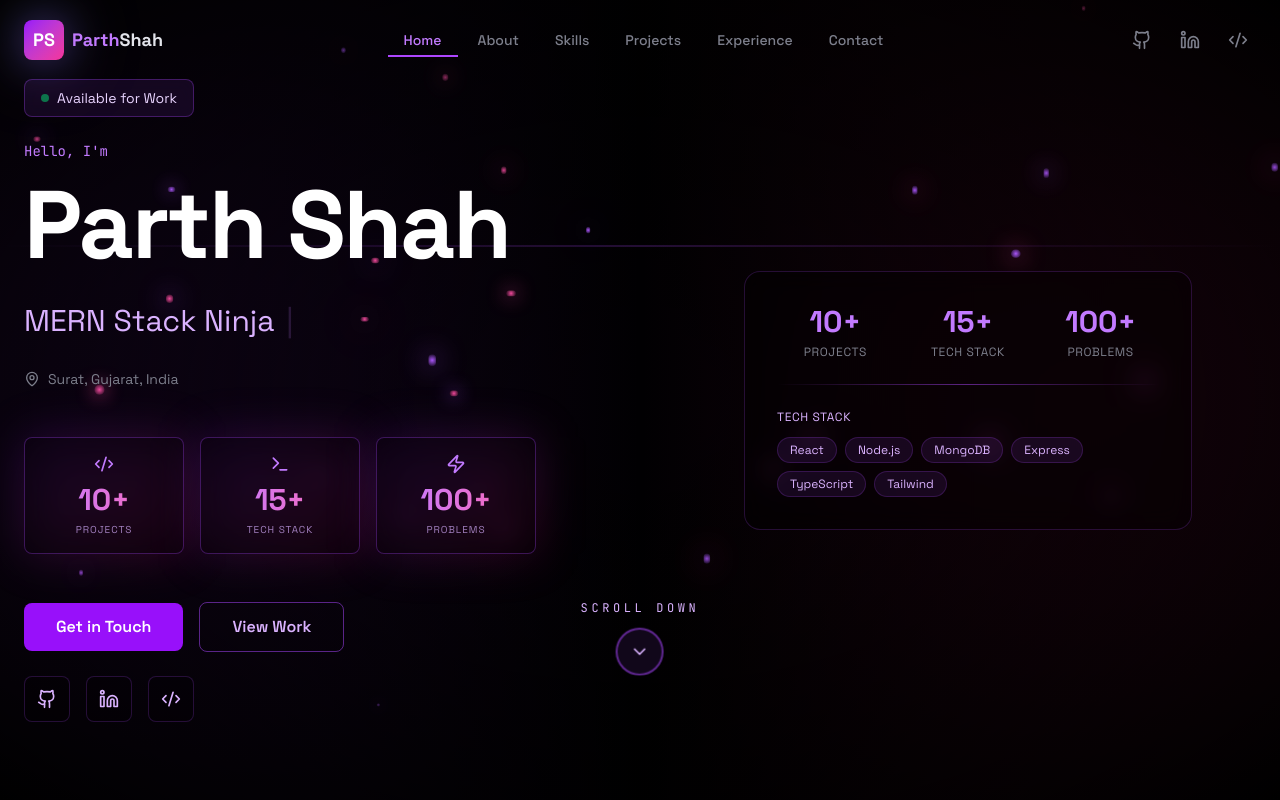
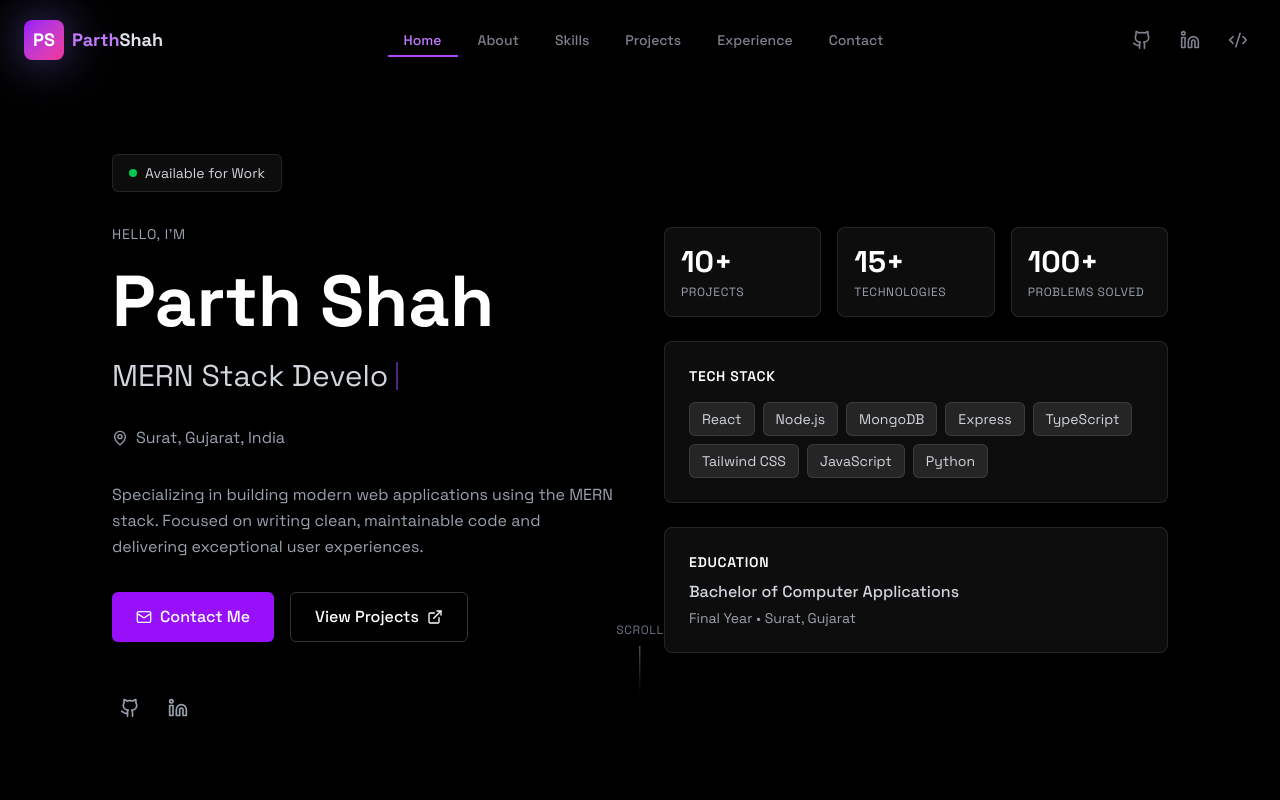
Before and after one commit to ParthDevOp/Portfolio-Parth, a Next.js app: page / in a window 1280 px wide. Shown: the top 800 px of the page. Built offline with nearby package versions, Linux system fonts and the light colour scheme.

Commit message:
auto-commit for ce6fa52b-2f6d-4edc-91a6-c602e4e8120f

```diff
--- a/components/hero.jsx
+++ b/components/hero.jsx
@@ -1,17 +1,14 @@
 "use client"
 
 import { useEffect, useState, useRef } from "react"
-import { motion } from "framer-motion"
-import { Github, Linkedin, Mail, MapPin, ChevronDown, Code2, Terminal, Sparkles, Zap } from "lucide-react"
+import { Github, Linkedin, MapPin, Mail, ExternalLink } from "lucide-react"
 import Link from "next/link"
 
 const roles = [
   "Full Stack Developer",
-  "MERN Stack Ninja 🥷",
-  "Code Sorcerer ✨",
-  "System Architect",
-  "React Specialist",
-  "Problem Solver 🚀",
+  "MERN Stack Developer",
+  "Software Engineer",
+  "Web Developer",
 ]
 
 export function Hero() {
@@ -25,7 +22,6 @@ export function Hero() {
   useEffect(() => {
     setMounted(true)
 
-    // Auto-play video
     if (videoRef.current) {
       videoRef.current.play().catch(() => {})
     }
@@ -58,10 +54,7 @@ export function Hero() {
   if (!mounted) {
     return (
       <section className="min-h-screen flex items-center justify-center bg-black">
-        <div className="relative">
-          <div className="w-20 h-20 border-4 border-purple-500/20 border-t-purple-500 rounded-full animate-spin" />
-          <Sparkles className="absolute top-1/2 left-1/2 -translate-x-1/2 -translate-y-1/2 w-8 h-8 text-purple-400 animate-pulse" />
-        </div>
+        <div className="w-12 h-12 border-2 border-purple-500/30 border-t-purple-500 rounded-full animate-spin" />
       </section>
     )
   }
@@ -69,9 +62,9 @@ export function Hero() {
   return (
     <section
       id="home"
-      className="min-h-screen flex items-center justify-center relative overflow-hidden"
+      className="min-h-screen flex items-center justify-center relative overflow-hidden pt-20"
     >
-      {/* SASUKE VIDEO BACKGROUND - FULL SCREEN */}
+      {/* Video Background - Very Subtle */}
       <div className="absolute inset-0 w-full h-full">
         <video
           ref={videoRef}
@@ -86,269 +79,135 @@ export function Hero() {
           <source src="/videos/sasuke-hero.mp4" type="video/mp4" />
         </video>
 
-        {/* Layered overlays for depth */}
-        <div className="absolute inset-0 bg-gradient-to-b from-black/60 via-black/40 to-black/80" />
-        <div className="absolute inset-0 bg-gradient-to-r from-purple-900/30 via-transparent to-pink-900/30" />
-        <div className="absolute inset-0 bg-[radial-gradient(ellipse_at_center,transparent_0%,black_100%)]" />
+        {/* Dark overlay for professional look */}
+        <div className="absolute inset-0 bg-black/85" />
       </div>
 
-      {/* Animated Lightning Particles */}
-      <div className="absolute inset-0 overflow-hidden pointer-events-none">
-        {mounted && [...Array(30)].map((_, i) => (
-          <motion.div
-            key={i}
-            className="absolute rounded-full"
-            initial={{
-              x: Math.random() * (typeof window !== 'undefined' ? window.innerWidth : 1000),
-              y: typeof window !== 'undefined' ? window.innerHeight + 10 : 1000,
-              opacity: 0,
-              scale: Math.random() * 0.5 + 0.5
-            }}
-            animate={{
-              y: -100,
-              opacity: [0, 1, 1, 0],
-              scale: [1, 1.5, 1]
-            }}
-            transition={{
-              duration: 6 + Math.random() * 4,
-              repeat: Infinity,
-              delay: Math.random() * 5,
-              ease: "linear"
-            }}
-            style={{
-              width: 3 + Math.random() * 5,
-              height: 3 + Math.random() * 5,
-              background: `radial-gradient(circle, ${
-                Math.random() > 0.5 ? '#a855f7' : '#ec4899'
-              }, transparent)`,
-              boxShadow: `0 0 ${10 + Math.random() * 20}px ${
-                Math.random() > 0.5 ? '#a855f7' : '#ec4899'
-              }`
-            }}
-          />
-        ))}
+      <div className="container mx-auto px-6 md:px-12 relative z-10 max-w-6xl">
+        <div className="grid grid-cols-1 lg:grid-cols-2 gap-12 items-center">
+
+          {/* Left Content - Professional */}
+          <div className="space-y-8">
+
+            {/* Status Badge - Minimal */}
+            <div className="inline-flex items-center gap-2 px-4 py-2 rounded-md border border-white/10 bg-white/5">
+              <span className="w-2 h-2 bg-green-500 rounded-full" />
+              <span className="text-sm text-gray-300">Available for Work</span>
             </div>
 
-      {/* Scan line effect */}
-      <div className="absolute inset-0 opacity-20 pointer-events-none">
-        <motion.div
-          className="absolute left-0 w-full h-0.5 bg-gradient-to-r from-transparent via-purple-500 to-transparent"
-          animate={{ top: ['0%', '100%'] }}
-          transition={{ duration: 3, repeat: Infinity, ease: "linear" }}
-        />
+            {/* Name - Clean Typography */}
+            <div className="space-y-3">
+              <p className="text-gray-400 text-sm uppercase tracking-wider">Hello, I'm</p>
+
+              <h1 className="text-5xl sm:text-6xl lg:text-7xl font-bold text-white leading-tight">
+                Parth Shah
+              </h1>
+
+              {/* Role with Typing */}
+              <div className="flex items-center gap-2 text-2xl sm:text-3xl text-gray-300">
+                <span>{displayText}</span>
+                <span className="w-0.5 h-7 bg-purple-500 animate-pulse" />
+              </div>
             </div>
 
-      <div className="container mx-auto px-4 md:px-6 relative z-10">
-        <div className="flex flex-col lg:flex-row items-center gap-12 lg:gap-20">
-
-          {/* Left Content - ENHANCED */}
-          <motion.div
-            className="flex-1 text-center lg:text-left space-y-6"
-            initial={{ opacity: 0, x: -100 }}
-            animate={{ opacity: 1, x: 0 }}
-            transition={{ duration: 0.8, ease: "easeOut" }}
-          >
-            {/* Clean Badge */}
-            <motion.div
-              initial={{ opacity: 0, y: 20 }}
-              animate={{ opacity: 1, y: 0 }}
-              transition={{ delay: 0.2 }}
-              className="inline-flex items-center gap-2 px-4 py-2 rounded-lg border border-purple-500/30 bg-purple-500/10 backdrop-blur-sm"
-            >
-              <span className="w-2 h-2 bg-green-400 rounded-full animate-pulse" />
-              <span className="text-sm text-purple-200">Available for Work</span>
-            </motion.div>
-
-            {/* Clean Name & Title */}
-            <div className="space-y-4">
-              <motion.p
-                initial={{ opacity: 0 }}
-                animate={{ opacity: 1 }}
-                transition={{ delay: 0.3 }}
-                className="text-purple-400 font-mono text-sm"
-              >
-                Hello, I&apos;m
-              </motion.p>
-
-              <motion.h1
-                initial={{ opacity: 0, y: 20 }}
-                animate={{ opacity: 1, y: 0 }}
-                transition={{ delay: 0.4 }}
-                className="text-5xl sm:text-6xl md:text-7xl lg:text-8xl font-bold tracking-tight"
-              >
-                <span className="block text-white">Parth Shah</span>
-              </motion.h1>
+            {/* Location */}
+            <div className="flex items-center gap-2 text-gray-400">
+              <MapPin className="w-4 h-4" />
+              <span>Surat, Gujarat, India</span>
             </div>
 
-            {/* Clean Typing Effect */}
-            <motion.div
-              initial={{ opacity: 0 }}
-              animate={{ opacity: 1 }}
-              transition={{ delay: 0.5 }}
-              className="h-12 flex items-center justify-center lg:justify-start"
-            >
-              <span className="text-xl sm:text-2xl md:text-3xl text-purple-300">
-                {displayText}
-                <motion.span
-                  className="text-purple-400 ml-1"
-                  animate={{ opacity: [1, 0] }}
-                  transition={{ duration: 0.8, repeat: Infinity }}
-                >
-                  |
-                </motion.span>
-              </span>
-            </motion.div>
+            {/* Description */}
+            <p className="text-gray-400 leading-relaxed max-w-xl">
+              Specializing in building modern web applications using the MERN stack.
+              Focused on writing clean, maintainable code and delivering exceptional user experiences.
+            </p>
 
-            {/* Location */}
-            <motion.div
-              initial={{ opacity: 0 }}
-              animate={{ opacity: 1 }}
-              transition={{ delay: 0.6 }}
-              className="flex items-center justify-center lg:justify-start gap-2 text-muted-foreground"
-            >
-              <MapPin className="w-4 h-4" />
-              <span className="text-sm">Surat, Gujarat, India</span>
-            </motion.div>
-
-            {/* Stats - Glowing cards */}
-            <motion.div
-              initial={{ opacity: 0, y: 20 }}
-              animate={{ opacity: 1, y: 0 }}
-              transition={{ delay: 0.7 }}
-              className="grid grid-cols-3 gap-4 py-6 max-w-lg mx-auto lg:mx-0"
-            >
-              {[
-                { label: "Projects", value: "10+", icon: Code2 },
-                { label: "Tech Stack", value: "15+", icon: Terminal },
-                { label: "Problems", value: "100+", icon: Zap }
-              ].map((stat, i) => (
-                <motion.div
-                  key={i}
-                  className="relative group"
-                  whileHover={{ scale: 1.05 }}
-                >
-                  <div className="absolute inset-0 bg-gradient-to-br from-purple-600/20 to-pink-600/20 rounded-lg blur-xl group-hover:blur-2xl transition-all" />
-                  <div className="relative bg-black/40 backdrop-blur-md border border-purple-500/30 rounded-lg p-4 text-center">
-                    <stat.icon className="w-5 h-5 mx-auto mb-2 text-purple-400" />
-                    <div className="text-2xl md:text-3xl font-bold bg-gradient-to-r from-purple-400 to-pink-400 bg-clip-text text-transparent">
-                      {stat.value}
-                    </div>
-                    <div className="text-[10px] text-purple-300/70 uppercase tracking-widest mt-1">
-                      {stat.label}
-                    </div>
-                  </div>
-                </motion.div>
-              ))}
-            </motion.div>
-
-            {/* CTA Buttons - Clean */}
-            <motion.div
-              initial={{ opacity: 0, y: 20 }}
-              animate={{ opacity: 1, y: 0 }}
-              transition={{ delay: 0.8 }}
-              className="flex flex-wrap items-center justify-center lg:justify-start gap-4"
-            >
+            {/* CTA Buttons - Professional */}
+            <div className="flex flex-wrap gap-4">
               <Link
                 href="#contact"
-                className="px-8 py-3 bg-purple-600 hover:bg-purple-700 rounded-lg font-semibold text-white transition-colors duration-300"
+                className="inline-flex items-center gap-2 px-6 py-3 bg-purple-600 hover:bg-purple-700 text-white rounded-md transition-colors font-medium"
               >
-                Get in Touch
+                <Mail className="w-4 h-4" />
+                Contact Me
               </Link>
 
               <Link
                 href="#projects"
-                className="px-8 py-3 border border-purple-500/50 hover:border-purple-400 rounded-lg font-semibold text-purple-300 hover:text-white transition-all duration-300 hover:bg-purple-500/10"
+                className="inline-flex items-center gap-2 px-6 py-3 border border-white/20 hover:border-white/40 text-white rounded-md transition-colors font-medium"
               >
-                View Work
+                View Projects
+                <ExternalLink className="w-4 h-4" />
               </Link>
-            </motion.div>
+            </div>
 
-            {/* Social Links - Clean */}
-            <motion.div
-              initial={{ opacity: 0 }}
-              animate={{ opacity: 1 }}
-              transition={{ delay: 0.9 }}
-              className="flex items-center justify-center lg:justify-start gap-4"
-            >
-              {[
-                { icon: Github, href: "https://github.com/ParthDevOp", label: "GitHub" },
-                { icon: Linkedin, href: "https://www.linkedin.com/in/parth-shah-861abb316/", label: "LinkedIn" },
-                { icon: Code2, href: "https://leetcode.com/u/parthdevop/", label: "LeetCode" }
-              ].map((social, i) => (
-                <motion.a
-                  key={i}
-                  href={social.href}
+            {/* Social Links - Minimal */}
+            <div className="flex items-center gap-3 pt-4">
+              <a
+                href="https://github.com/ParthDevOp"
                 target="_blank"
                 rel="noopener noreferrer"
-                  whileHover={{ scale: 1.1 }}
-                  whileTap={{ scale: 0.95 }}
-                  className="p-3 rounded-lg border border-purple-500/20 bg-black/20 hover:bg-purple-500/10 hover:border-purple-400 transition-all duration-300"
-                  aria-label={social.label}
+                className="p-2 text-gray-400 hover:text-white transition-colors"
+                aria-label="GitHub"
               >
-                  <social.icon className="w-5 h-5 text-purple-300 hover:text-purple-200" />
-                </motion.a>
-              ))}
-            </motion.div>
-          </motion.div>
+                <Github className="w-5 h-5" />
+              </a>
+              <a
+                href="https://www.linkedin.com/in/parth-shah-861abb316/"
+                target="_blank"
+                rel="noopener noreferrer"
+                className="p-2 text-gray-400 hover:text-white transition-colors"
+                aria-label="LinkedIn"
+              >
+                <Linkedin className="w-5 h-5" />
+              </a>
+            </div>
+          </div>
 
-          {/* Right Content - Clean Professional Visual */}
-          <motion.div
-            className="flex-1 flex items-center justify-center"
-            initial={{ opacity: 0, scale: 0.9 }}
-            animate={{ opacity: 1, scale: 1 }}
-            transition={{ duration: 0.8, delay: 0.3 }}
-          >
-            <div className="relative w-full max-w-md">
-              {/* Simple elegant card */}
-              <div className="relative p-8 rounded-2xl bg-black/30 backdrop-blur-md border border-purple-500/20">
+          {/* Right Content - Professional Stats */}
           <div className="space-y-6">
-                  {/* Stats */}
-                  <div className="grid grid-cols-3 gap-4 text-center">
+
+            {/* Stats Grid */}
+            <div className="grid grid-cols-3 gap-4">
               {[
                 { label: "Projects", value: "10+" },
-                      { label: "Tech Stack", value: "15+" },
-                      { label: "Problems", value: "100+" }
-                    ].map((stat, i) => (
-                      <div key={i}>
-                        <div className="text-3xl font-bold text-purple-400">{stat.value}</div>
-                        <div className="text-xs text-muted-foreground uppercase tracking-wider mt-1">{stat.label}</div>
+                { label: "Technologies", value: "15+" },
+                { label: "Problems Solved", value: "100+" }
+              ].map((stat) => (
+                <div key={stat.label} className="p-4 rounded-lg border border-white/10 bg-white/5">
+                  <div className="text-3xl font-bold text-white mb-1">{stat.value}</div>
+                  <div className="text-xs text-gray-400 uppercase tracking-wider">{stat.label}</div>
                 </div>
               ))}
             </div>
 
-                  <div className="h-px bg-gradient-to-r from-transparent via-purple-500/50 to-transparent" />
-
-                  {/* Tech stack icons */}
-                  <div className="space-y-3">
-                    <p className="text-xs text-purple-300 uppercase tracking-wider">Tech Stack</p>
+            {/* Tech Stack */}
+            <div className="p-6 rounded-lg border border-white/10 bg-white/5">
+              <h3 className="text-sm font-semibold text-white mb-4 uppercase tracking-wider">Tech Stack</h3>
               <div className="flex flex-wrap gap-2">
-                      {['React', 'Node.js', 'MongoDB', 'Express', 'TypeScript', 'Tailwind'].map((tech) => (
-                        <span key={tech} className="px-3 py-1 text-xs rounded-full bg-purple-500/10 text-purple-300 border border-purple-500/20">
+                {['React', 'Node.js', 'MongoDB', 'Express', 'TypeScript', 'Tailwind CSS', 'JavaScript', 'Python'].map((tech) => (
+                  <span key={tech} className="px-3 py-1.5 text-sm rounded-md bg-white/10 text-gray-300 border border-white/10">
                     {tech}
                   </span>
                 ))}
               </div>
             </div>
+
+            {/* Education */}
+            <div className="p-6 rounded-lg border border-white/10 bg-white/5">
+              <h3 className="text-sm font-semibold text-white mb-2 uppercase tracking-wider">Education</h3>
+              <p className="text-gray-300 font-medium">Bachelor of Computer Applications</p>
+              <p className="text-sm text-gray-400 mt-1">Final Year • Surat, Gujarat</p>
             </div>
           </div>
-            </div>
-          </motion.div>
+
         </div>
 
-        {/* Scroll indicator - Enhanced */}
-        <motion.div
-          className="absolute bottom-12 left-1/2 -translate-x-1/2"
-          initial={{ opacity: 0 }}
-          animate={{ opacity: 1, y: [0, 12, 0] }}
-          transition={{ delay: 1.5, y: { duration: 1.8, repeat: Infinity } }}
-        >
-          <Link href="#about" className="flex flex-col items-center gap-3 text-purple-300 hover:text-purple-100 transition-colors group">
-            <span className="text-xs font-mono tracking-[0.3em] uppercase">Scroll Down</span>
-            <div className="p-3 rounded-full border-2 border-purple-500/50 group-hover:border-purple-400 bg-purple-500/10 backdrop-blur-sm transition-all">
-              <ChevronDown className="w-5 h-5" />
+        {/* Scroll Indicator - Minimal */}
+        <div className="absolute bottom-8 left-1/2 -translate-x-1/2 flex flex-col items-center gap-2">
+          <span className="text-xs text-gray-500 uppercase tracking-wider">Scroll</span>
+          <div className="w-px h-12 bg-gradient-to-b from-gray-500 to-transparent" />
         </div>
-          </Link>
-        </motion.div>
       </div>
     </section>
   )
```
Lines whose indentation alone changed are shown as unchanged.
